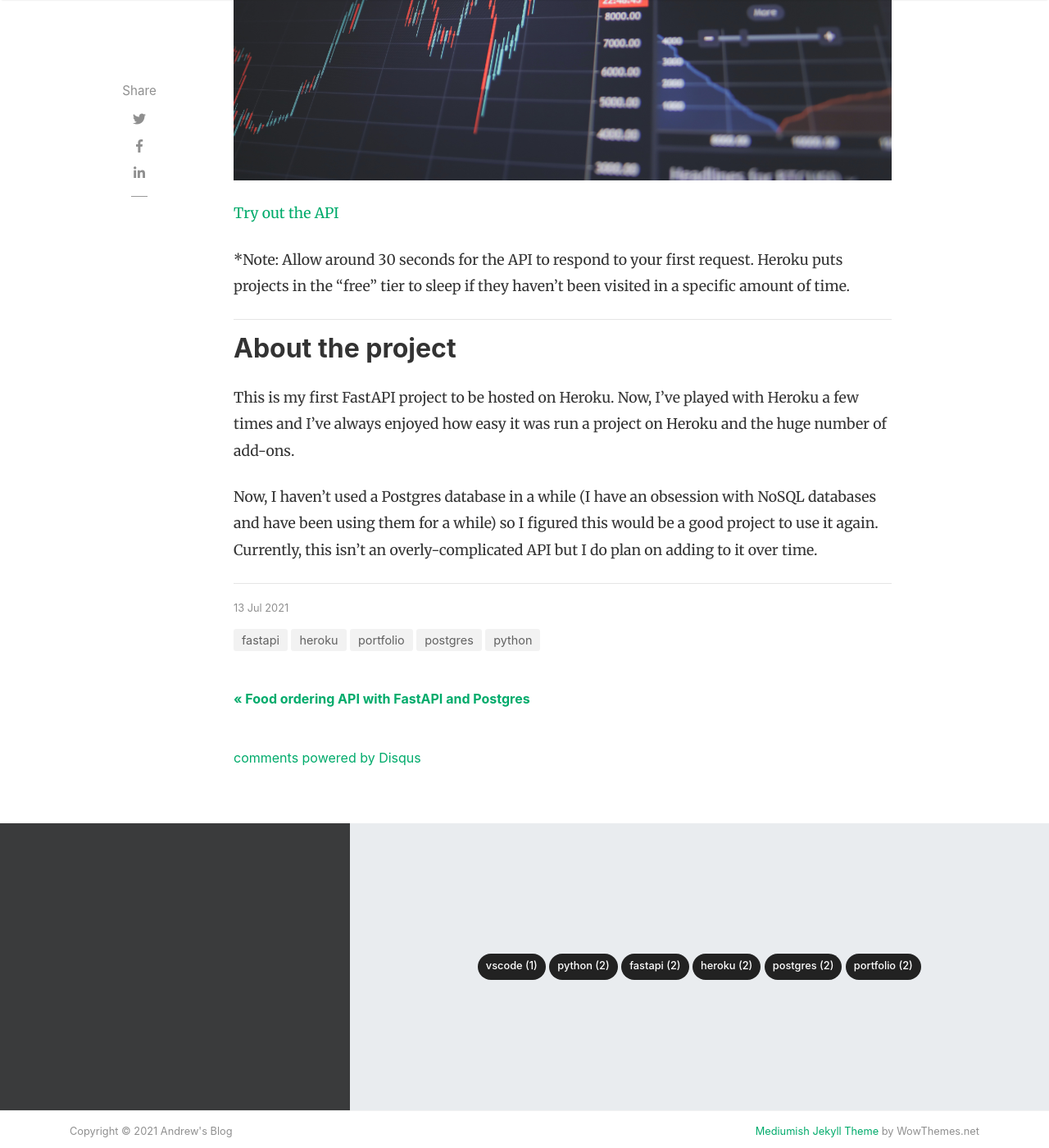
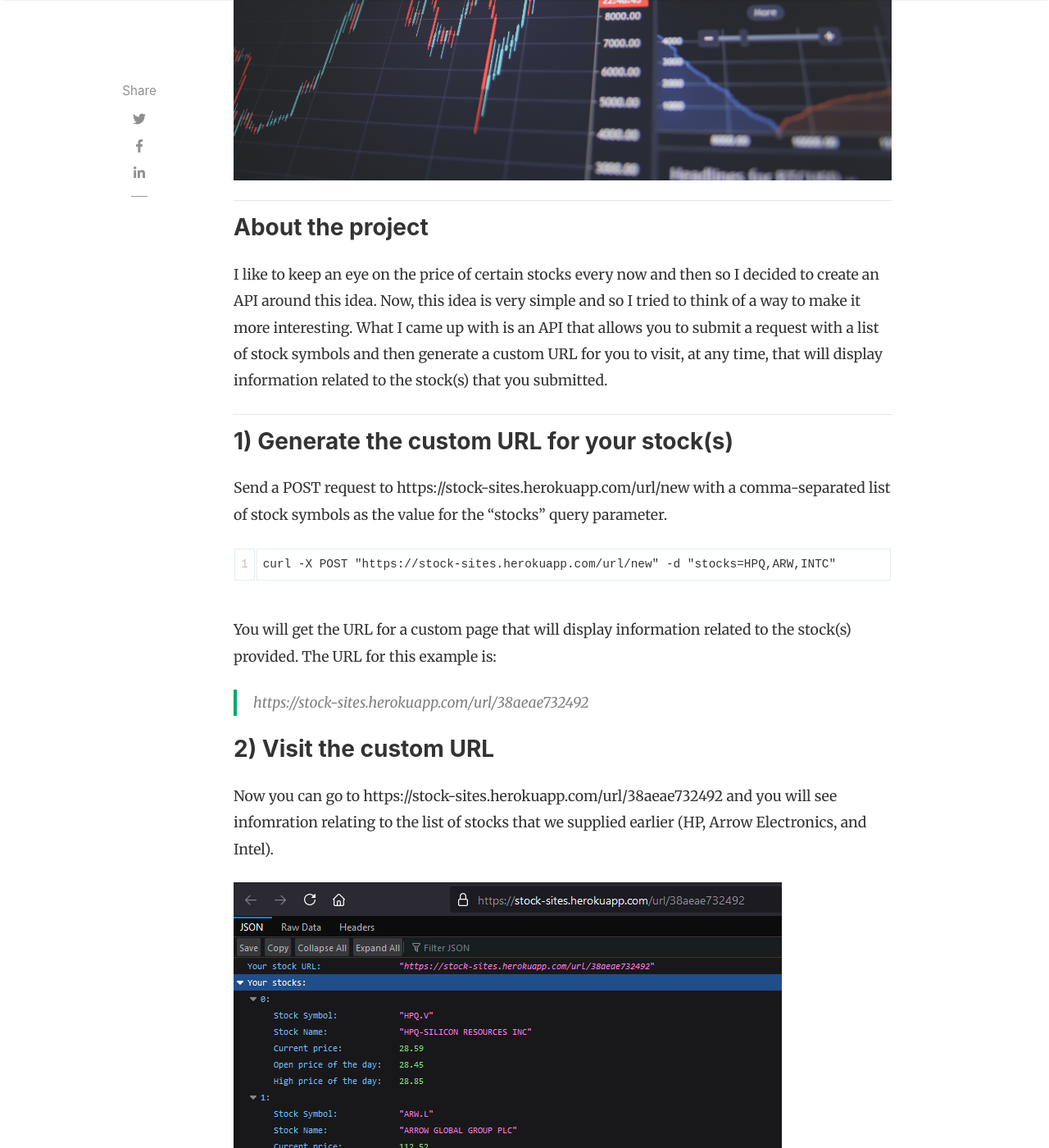
Before and after one commit to andrewguest/blog, a Jekyll site: the page built from _posts/2021-07-13-stocks-url-api.md, in a window 1280 px wide and 1400 px high, scrolled down 787 px. Shown: the whole window at 82% size. Built offline with Jekyll 4.4.1, drawn with Linux system fonts in a browser that asks for light colours; nearby versions of some CDN libraries; comment, search, counter and statistics services are not loaded; some of the changed text lies outside the part shown.

Commit message:
Update 2021-07-13-stocks-url-api.md

````diff
--- a/_posts/2021-07-13-stocks-url-api.md
+++ b/_posts/2021-07-13-stocks-url-api.md
@@ -8,15 +8,32 @@ featured: false
 hidden: false
 ---
 
-[Try out the API](https://stock-sites.herokuapp.com/docs)
+---
 
-*Note: Allow around 30 seconds for the API to respond to your first request. Heroku puts projects in the "free" tier to sleep if they haven't been visited in a specific amount of time.
+### About the project
+I like to keep an eye on the price of certain stocks every now and then so I decided to create an API around this idea. Now, this idea is very simple and so I tried to think of a way to make it more interesting. What I came up with is an API that allows you to submit a request with a list of stock symbols and then generate a custom URL for you to visit, at any time, that will display information related to the stock(s) that you submitted.
 
 ---
 
-## About the project
-This is my first FastAPI project to be hosted on Heroku. Now, I've played with Heroku a few times and I've always enjoyed how easy it was run a project on Heroku and the huge number of add-ons.
+### 1) Generate the custom URL for your stock(s)
 
-Now, I haven't used a Postgres database in a while (I have an obsession with NoSQL databases and have been using them for a while) so I figured this would be a good project to use it again. Currently, this isn't an overly-complicated API but I do plan on adding to it over time.
+Send a POST request to https://stock-sites.herokuapp.com/url/new with a comma-separated list of stock symbols as the value for the "stocks" query parameter.
+```
+curl -X POST "https://stock-sites.herokuapp.com/url/new" -d "stocks=HPQ,ARW,INTC"
+```
+
+You will get the URL for a custom page that will display information related to the stock(s) provided. The URL for this example is:
+> https://stock-sites.herokuapp.com/url/38aeae732492
+
+
+### 2) Visit the custom URL
+
+Now you can go to https://stock-sites.herokuapp.com/url/38aeae732492 and you will see infomration relating to the list of stocks that we supplied earlier (HP, Arrow Electronics, and Intel).
+
+![API output](../img/posts/2021-07-13-api-output.png)
 
 ---
+
+[Try out the API](https://stock-sites.herokuapp.com/docs)
+
+_Note: Allow around 30 seconds for the API to respond to your first request. Heroku puts projects in the "free" tier to sleep if they haven't been visited in a specific amount of time._
````
